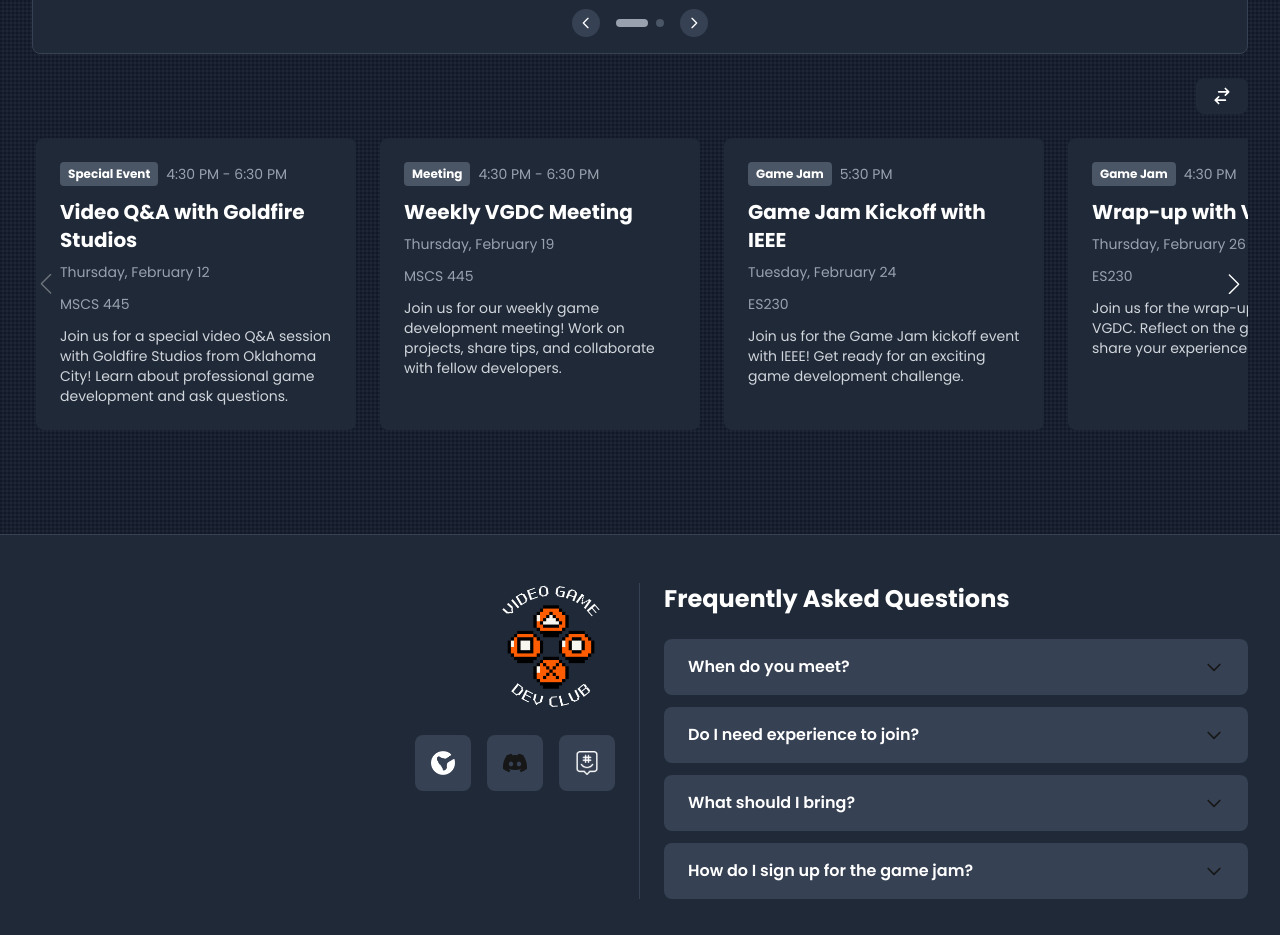
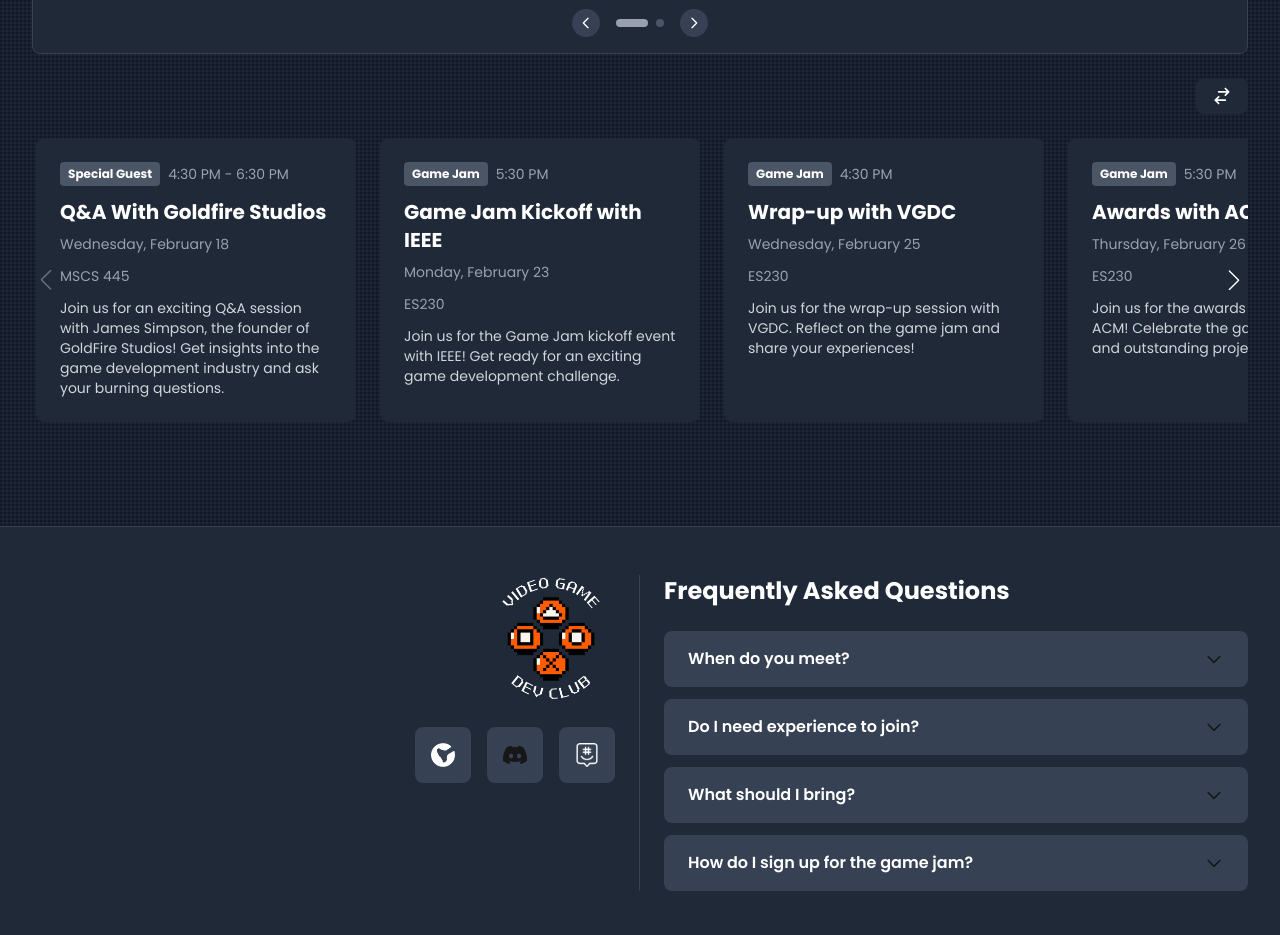
Before and after one commit to charlieautry/vgdc-site, a Next.js app: page / in a window 1280 px wide. Shown: the part 1800-2735 px from the top of the page. Built offline with nearby package versions, Linux system fonts and the light colour scheme.

Commit message:
Update events.ts

```diff
--- a/app/data/events.ts
+++ b/app/data/events.ts
@@ -12,28 +12,10 @@
 
 export const events: Event[] = [
   {
-    type: "Meeting",
-    title: "Weekly VGDC Meeting",
-    desc: "Join us for our weekly game development meeting! Work on projects, share tips, and collaborate with fellow developers.",
-    date: "2026-02-05",
-    time: "4:30 PM",
-    endTime: "6:30 PM",
-    location: "MSCS 445"
-  },
-  {
-    type: "Special Event",
-    title: "Video Q&A with Goldfire Studios",
-    desc: "Join us for a special video Q&A session with Goldfire Studios from Oklahoma City! Learn about professional game development and ask questions.",
-    date: "2026-02-12",
-    time: "4:30 PM",
-    endTime: "6:30 PM",
-    location: "MSCS 445"
-  },
-  {
-    type: "Meeting",
-    title: "Weekly VGDC Meeting",
-    desc: "Join us for our weekly game development meeting! Work on projects, share tips, and collaborate with fellow developers.",
-    date: "2026-02-19",
+    type: "Special Guest",
+    title: "Q&A With Goldfire Studios",
+    desc: "Join us for an exciting Q&A session with James Simpson, the founder of GoldFire Studios! Get insights into the game development industry and ask your burning questions.",
+    date: "2026-02-18",
     time: "4:30 PM",
     endTime: "6:30 PM",
     location: "MSCS 445"
@@ -42,7 +24,7 @@
     type: "Game Jam",
     title: "Game Jam Kickoff with IEEE",
     desc: "Join us for the Game Jam kickoff event with IEEE! Get ready for an exciting game development challenge.",
-    date: "2026-02-24",
+    date: "2026-02-23",
     time: "5:30 PM",
     location: "ES230"
   },
@@ -50,7 +32,7 @@
     type: "Game Jam",
     title: "Wrap-up with VGDC",
     desc: "Join us for the wrap-up session with VGDC. Reflect on the game jam and share your experiences!",
-    date: "2026-02-26",
+    date: "2026-02-25",
     time: "4:30 PM",
     location: "ES230"
   },
@@ -58,7 +40,7 @@
     type: "Game Jam",
     title: "Awards with ACM",
     desc: "Join us for the awards ceremony with ACM! Celebrate the game jam winners and outstanding projects.",
-    date: "2026-02-27",
+    date: "2026-02-26",
     time: "5:30 PM",
     location: "ES230"
   },
```
